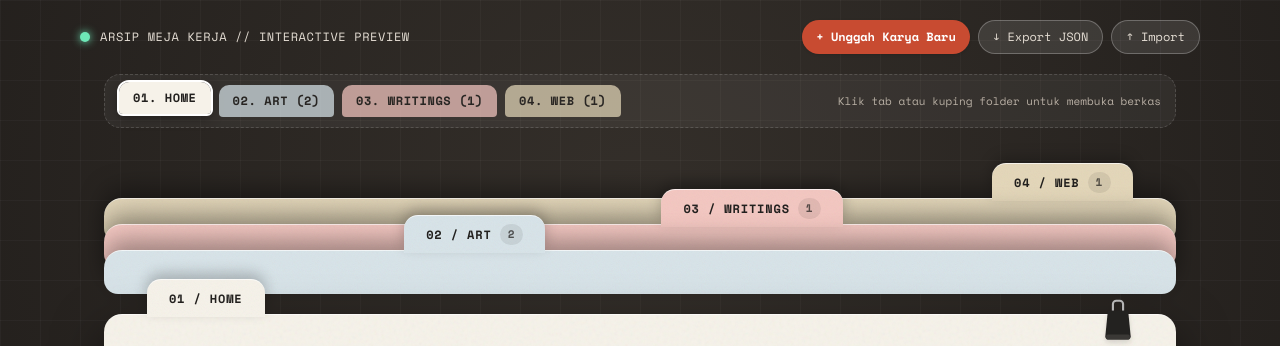
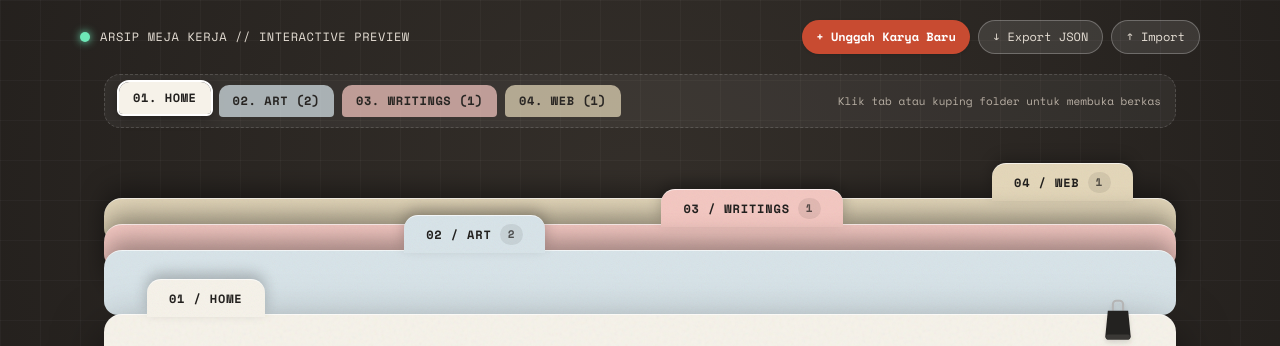
Before and after one commit to judeammars/Ammar-Portofolio, a plain HTML site: page index.html in a window 1280 px wide. Shown: the top 346 px of the page. Drawn offline with nearby package versions, Linux system fonts and the light colour scheme.

Commit message:
Fill gap between stacked archive folders using previous folder material

```diff
--- a/index.html
+++ b/index.html
@@ -128,6 +128,25 @@
             z-index: 10 !important;
             margin-top: 20px;
             box-shadow: 0 20px 50px rgba(0,0,0,0.55);
+        }
+
+        /* Continue the previous folder material behind the open folder.
+           This fills the visible desk-colored strip between stacked folders. */
+        .folder-layer.collapsed:has(+ .folder-layer.active) {
+            border-bottom-left-radius: 0;
+            border-bottom-right-radius: 0;
+        }
+        .folder-layer.collapsed:has(+ .folder-layer.active)::after {
+            content: "";
+            position: absolute;
+            left: 0;
+            right: 0;
+            top: calc(100% - 1px);
+            height: 22px;
+            background-color: inherit;
+            background-image: var(--paper-noise);
+            border-radius: 0 0 14px 14px;
+            pointer-events: none;
         }
 
         /* Quick Tab Switcher */
```
